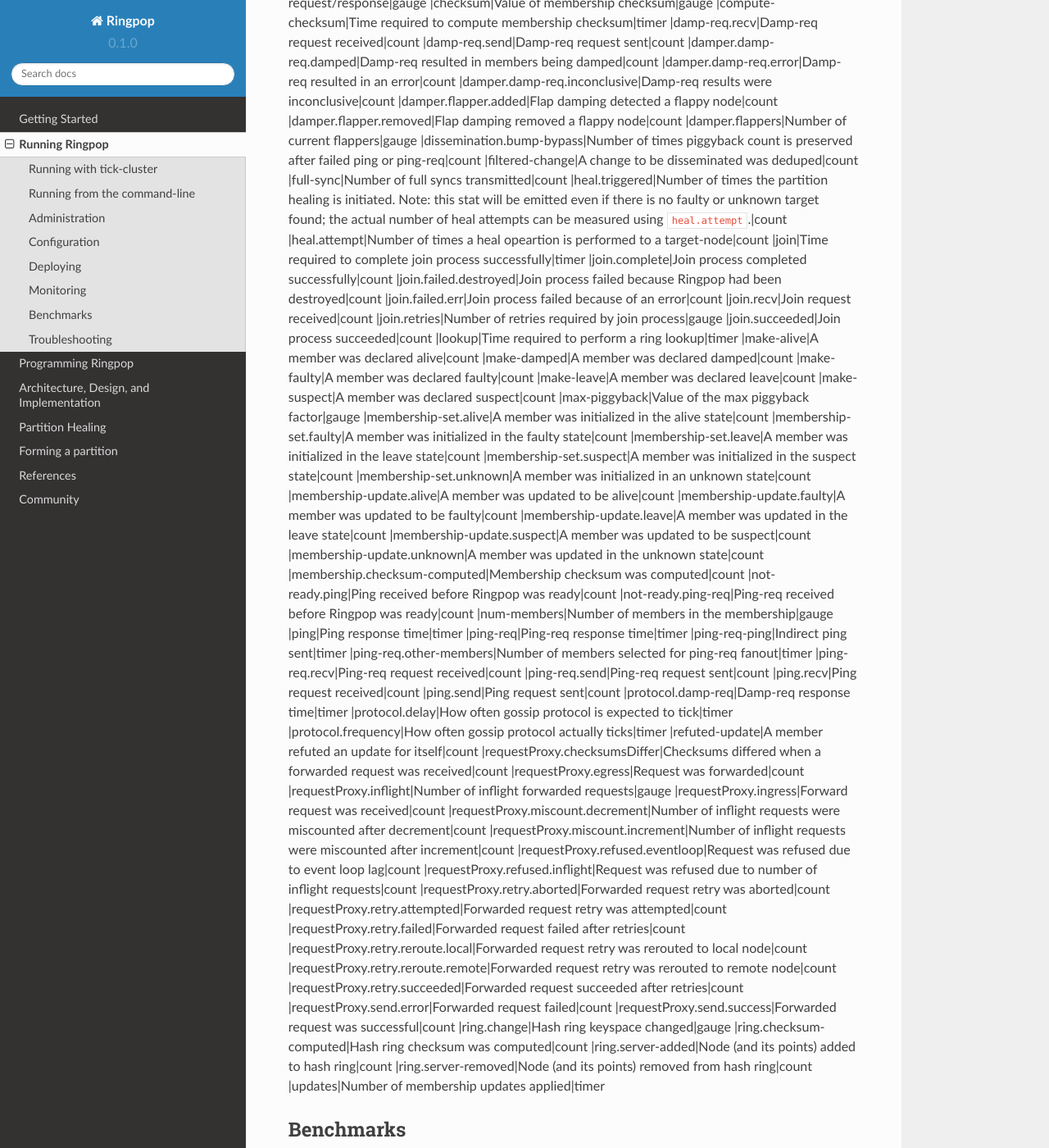
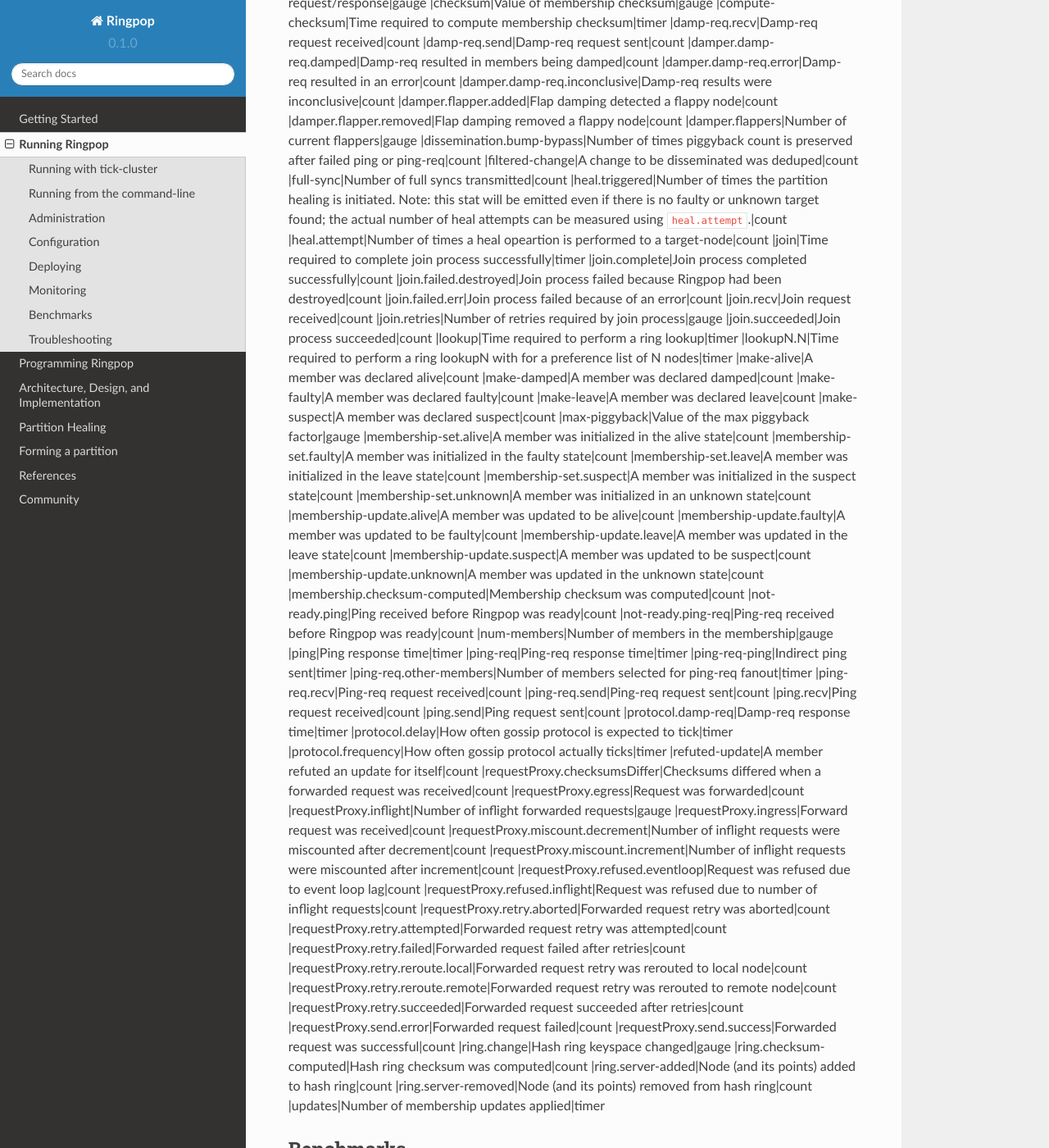
Before and after one commit to uber-node/ringpop-common, a Sphinx documentation site: the page built from docs/running_ringpop.md, in a window 1280 px wide and 1400 px high, scrolled down 1740 px. Shown: the whole window at 82% size. Built offline with Sphinx 7.4.7 and the Read the Docs theme 2.0.0, drawn with Linux system fonts in a browser that asks for light colours.

Commit message:
Add lookupN.N timing stat

```diff
--- a/docs/running_ringpop.md
+++ b/docs/running_ringpop.md
@@ -76,6 +76,7 @@ that Ringpop emits:
 |join.retries|Number of retries required by join process|gauge
 |join.succeeded|Join process succeeded|count
 |lookup|Time required to perform a ring lookup|timer
+|lookupN.N|Time required to perform a ring lookupN with for a preference list of N nodes|timer
 |make-alive|A member was declared alive|count
 |make-damped|A member was declared damped|count
 |make-faulty|A member was declared faulty|count
```
